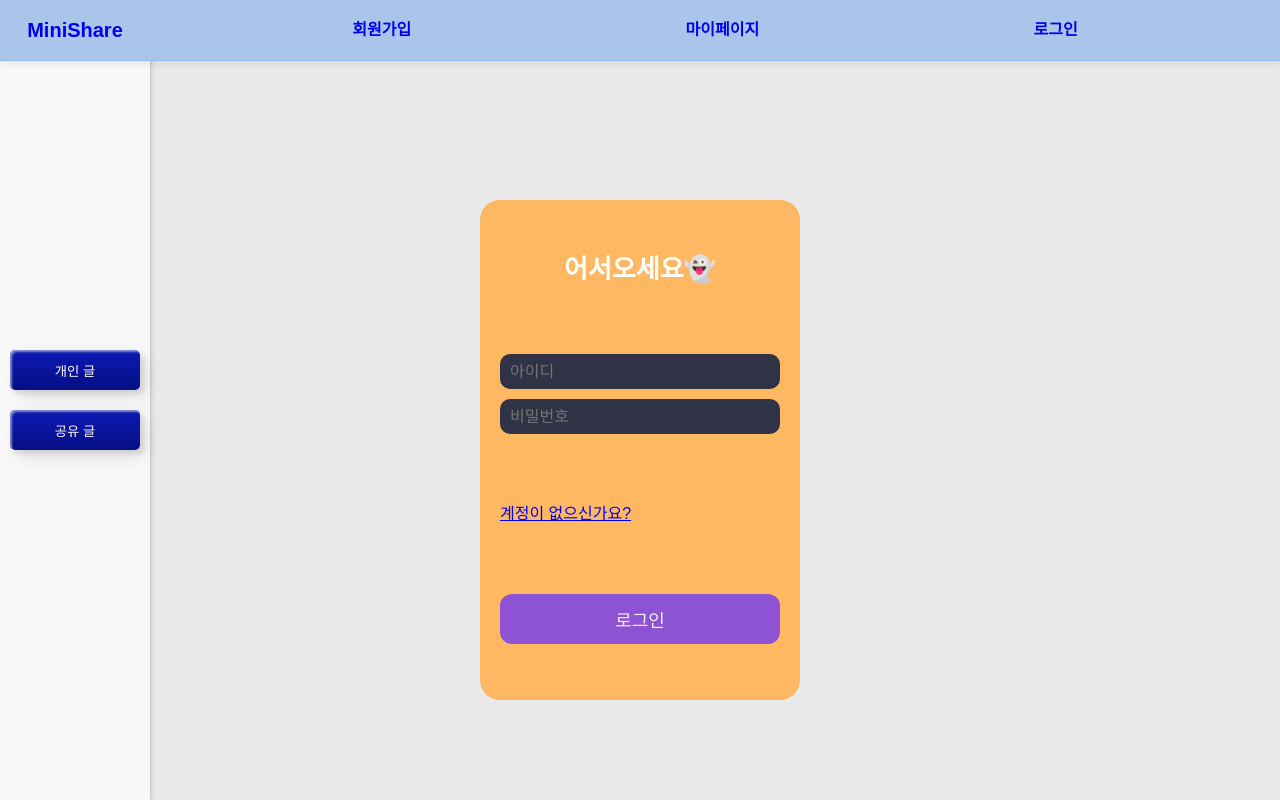
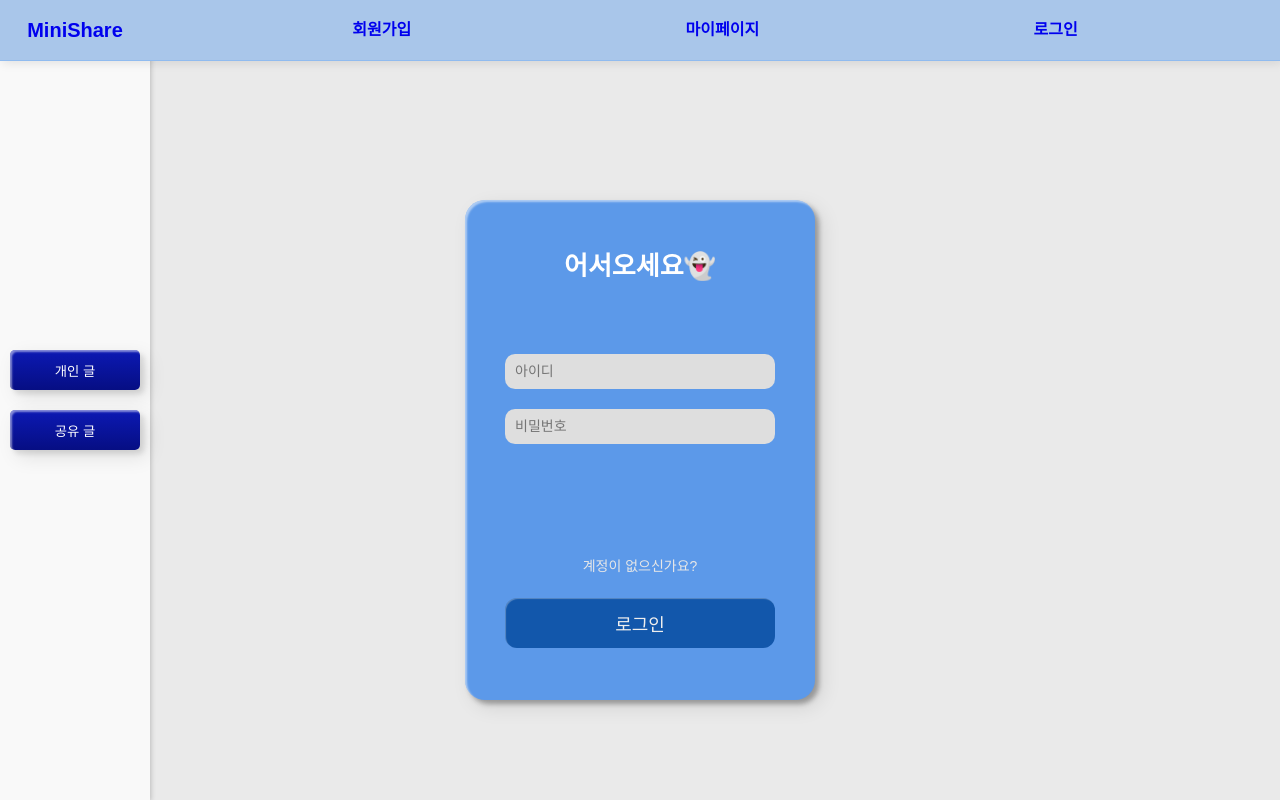
Before and after one commit to miniShare1229/front, a React (Vite) app: page /sign-in in a window 1280 px wide. Shown: the top 800 px of the page. Built offline with nearby package versions, Linux system fonts and the light colour scheme.

Commit message:
design: 로그인 디자인 변경

```diff
--- a/src/pages/SignIn.jsx
+++ b/src/pages/SignIn.jsx
@@ -6,44 +6,58 @@ import { useDispatch } from 'react-redux';
 import { signIn } from '../UserSlice';
 
 const StyledSignIn = styled.div`
-  background-color: #ffb862;
+  background-color: #5c99e9;
   border-radius: 20px;
   box-sizing: border-box;
   height: 500px;
-  padding: 20px;
-  width: 320px;
+  padding: 40px;
+  width: 350px;
   display: flex;
   flex-direction: column;
   justify-content: space-around;
+  box-shadow: inset 2px 2px 2px 0px rgba(255, 255, 255, 0.5), 7px 7px 20px 0px rgba(0, 0, 0, 0.1),
+    4px 4px 5px 0px rgba(0, 0, 0, 0.3);
 
   .title {
     color: #ffffff;
     font-size: 26px;
     font-weight: 600;
     text-align: center;
+    margin-bottom: 20px;
   }
 
   .input-box {
-    height: 80px;
+    height: 90px;
+    margin-top: 30px;
     display: flex;
     flex-direction: column;
     justify-content: space-between;
 
     .input {
-      background-color: #303245;
+      background-color: #dedede;
       border-radius: 10px;
       box-sizing: border-box;
       border: none;
-      color: #eee;
-      font-size: 16px;
+      color: #404040;
+      font-size: 14px;
       height: 35px;
       width: 100%;
       padding: 0 0 0 10px;
     }
   }
-
+  a {
+    text-align: center;
+    margin-top: 90px;
+    text-decoration: none;
+    color: #e7e7e7;
+    font-size: 14px;
+    :hover {
+      color: #0e3558;
+      text-decoration: underline;
+    }
+  }
   button {
-    background-color: #8e53d5;
+    background-color: #1257ab;
     border-radius: 12px;
     border: none;
     box-sizing: border-box;
@@ -53,10 +67,14 @@ const StyledSignIn = styled.div`
     height: 50px;
     text-align: center;
     width: 100%;
-  }
-
-  button:active {
-    background-color: #5e00c2;
+    box-shadow: inset 1px 1px 1px 0px rgba(255, 255, 255, 0.3);
+    :hover {
+      background-color: #1228a5;
+      color: #ffffff;
+    }
+    :active {
+      background-color: #2d3c6b;
+    }
   }
 `;
 
```
